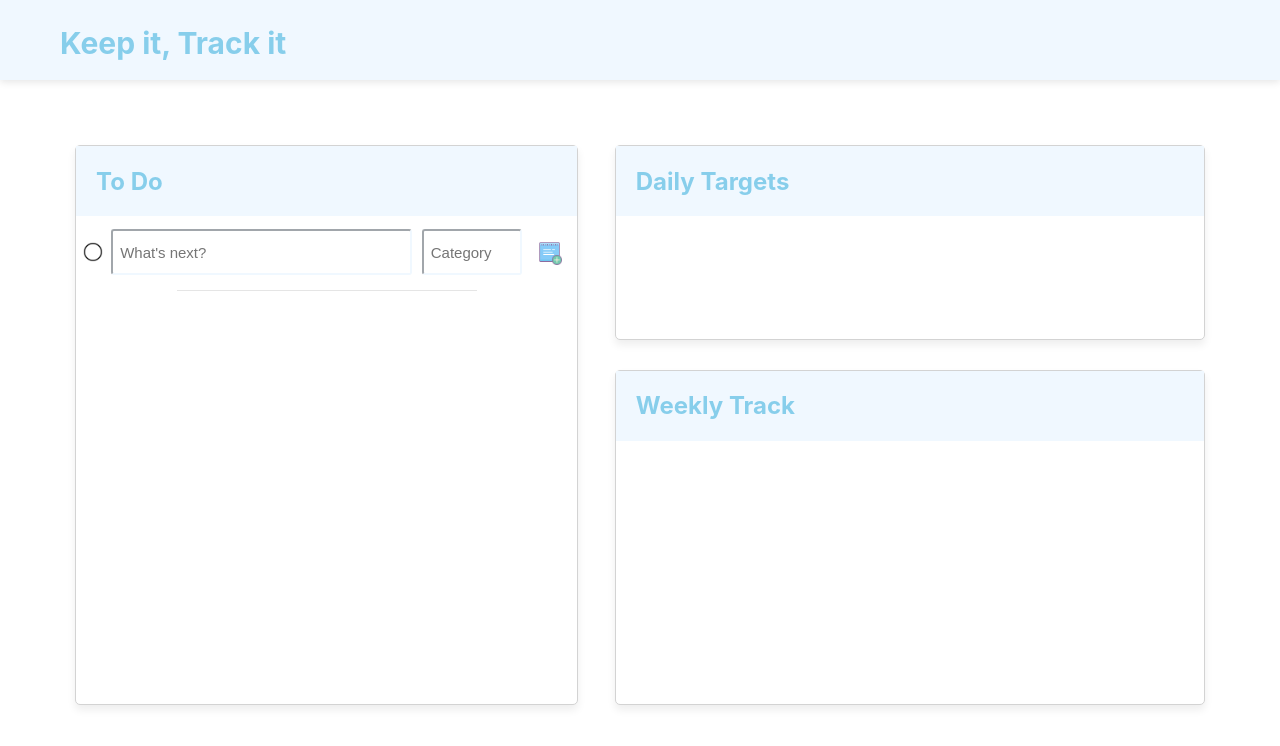
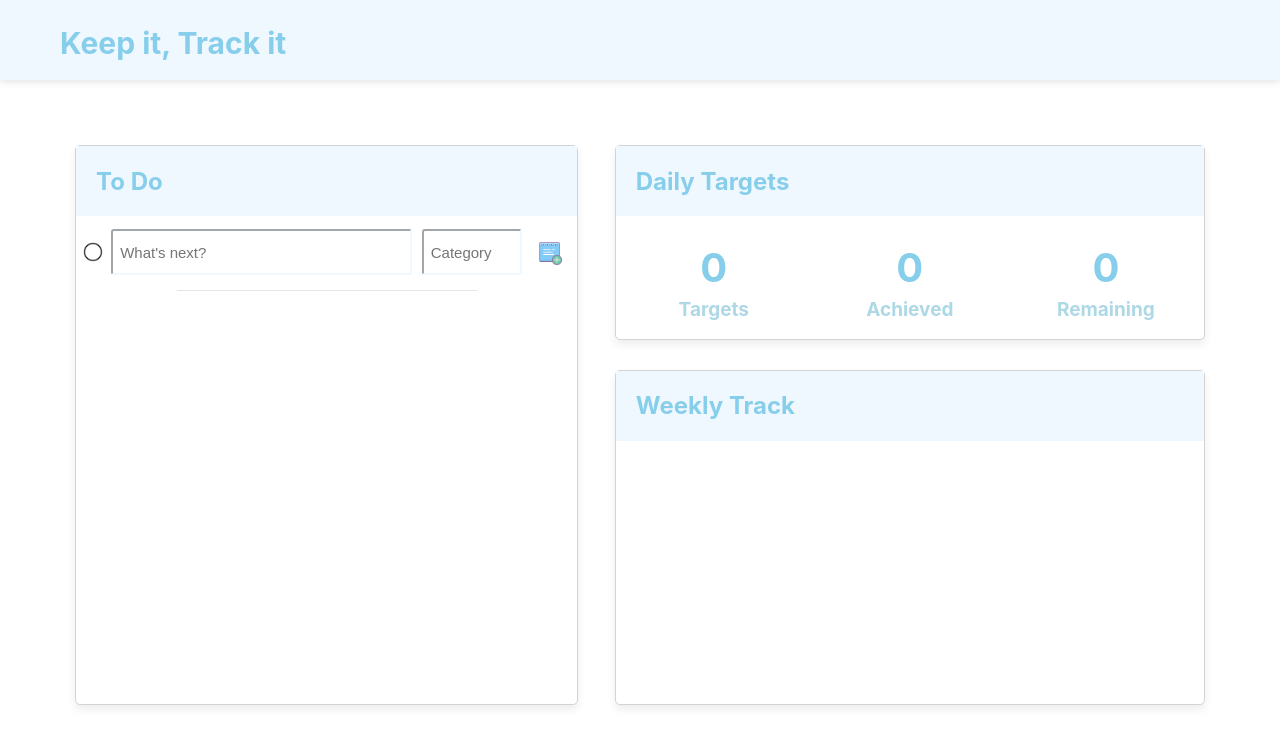
Before and after one commit to biagioPiraino/functional-keeper, a React (Create React App) app: page / in a window 1280 px wide. Shown: the top 746 px of the page. Built offline with nearby package versions, Linux system fonts and the light colour scheme.

Commit message:
daily target container implemented

```diff
--- a/src/components/MainPage.js
+++ b/src/components/MainPage.js
@@ -10,21 +10,34 @@ class MainPage extends Component {
    constructor(props) {
       super(props);
       this.state = {
-         todolist: []
-      }
+         todolist: [],
+         dailyTargets: {}
+      };
       this.fetchDailyTodo = this.fetchDailyTodo.bind(this);
    }
 
    componentDidMount() {
       let dailyToDos = this.fetchDailyTodo();
+      let targets, achieved, remaining;
+
+      targets = dailyToDos.length - 1;
+      achieved = dailyToDos.filter(x => x.done === true).length;
+      remaining = targets - achieved;
+
       this.setState({
-         todolist: dailyToDos
+         todolist: dailyToDos,
+         dailyTargets: {
+            targets: targets,
+            achieved: achieved,
+            remaining: remaining
+         }
       });
    }
 
    componentWillUnmount() {
       this.setState({
-         todolist: []
+         todolist: [],
+         dailyTargets: {}
       });
    }
 
@@ -37,7 +50,7 @@ class MainPage extends Component {
       year = today.getFullYear().toString();
 
       const fullDate = `${date}/${month}/${year}`
-      const toDoList = ToDoData.filter(date => date.added == fullDate);
+      const toDoList = ToDoData.filter(date => date.added === fullDate);
 
       toDoList.push({
          displayAdd: true
@@ -52,7 +65,7 @@ class MainPage extends Component {
          <Navbar />
             <div className="mainpage-container">
                <ToDo items={this.state.todolist}/>
-               <Targets />
+               <Targets items={this.state.dailyTargets}/>
                <WeeklyTrack />
             </div>
          </React.Fragment>
--- a/src/components/Targets.css
+++ b/src/components/Targets.css
@@ -0,0 +1,17 @@
+.container-data {
+   display: grid;
+   grid-template: 20px / 1fr 1fr 1fr;
+}
+
+.container-data > div > h2 {
+   color: lightblue;
+   font-size: 19px;
+   text-align: center;
+}
+
+.container-data > div > h1 {
+   color: skyblue;
+   font-size: 40px;
+   text-align: center;
+   margin-bottom: -10px;
+}
--- a/src/components/Targets.js
+++ b/src/components/Targets.js
@@ -2,11 +2,29 @@ import React, {Component} from 'react'
 import './Targets.css'
 
 class Targets extends Component {
+   constructor(props){
+      super(props);
+   }
+
    render() {
       return(
          <div className='container targets'>
             <div className='container-header'>
                <h2>Daily Targets</h2>
+            </div>
+            <div className='container-data'>
+               <div>
+                  <h1>{this.props.items.targets}</h1>
+                  <h2>Targets</h2>
+               </div>
+               <div>
+                  <h1>{this.props.items.achieved}</h1>
+                  <h2>Achieved</h2>
+               </div>
+               <div>
+                  <h1>{this.props.items.remaining}</h1>
+                  <h2>Remaining</h2>
+               </div>
             </div>
          </div>
       )
--- a/src/components/ToDoData.js
+++ b/src/components/ToDoData.js
@@ -1,21 +1,21 @@
 export default [
    {
       id: '001',
-      added: "25/9/2022",
+      added: "27/9/2022",
       desc: 'Homework',
       category: 'Duty',
       done: true
    },
    {
       id: '002',
-      added: "25/9/2022",
+      added: "27/9/2022",
       desc: 'Clean house',
       category: 'Duty',
       done: true
    },
    {
       id: '003',
-      added: "25/9/2022",
+      added: "27/9/2022",
       desc: 'Watch movie',
       category: 'Leisure',
       done: false
```
